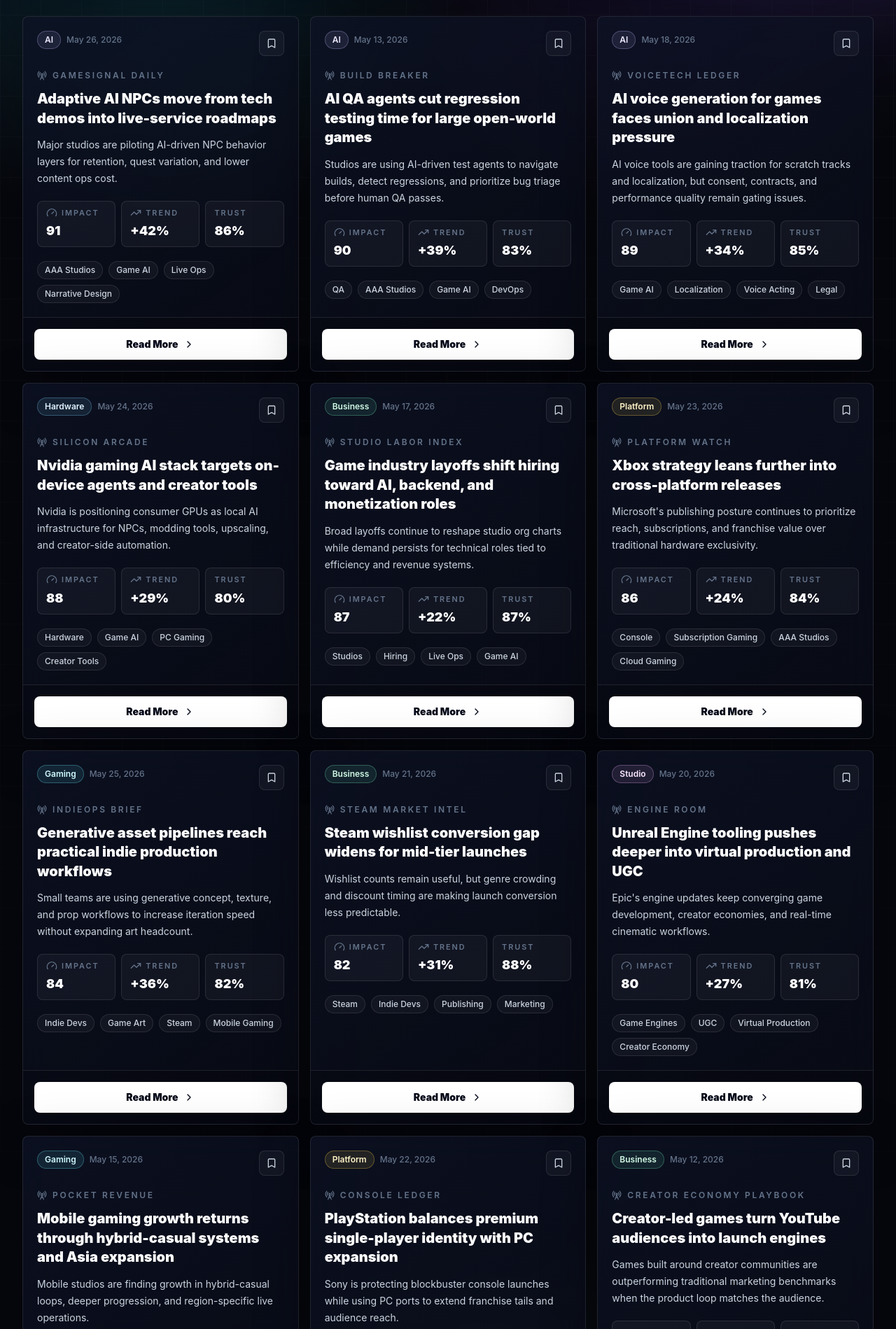
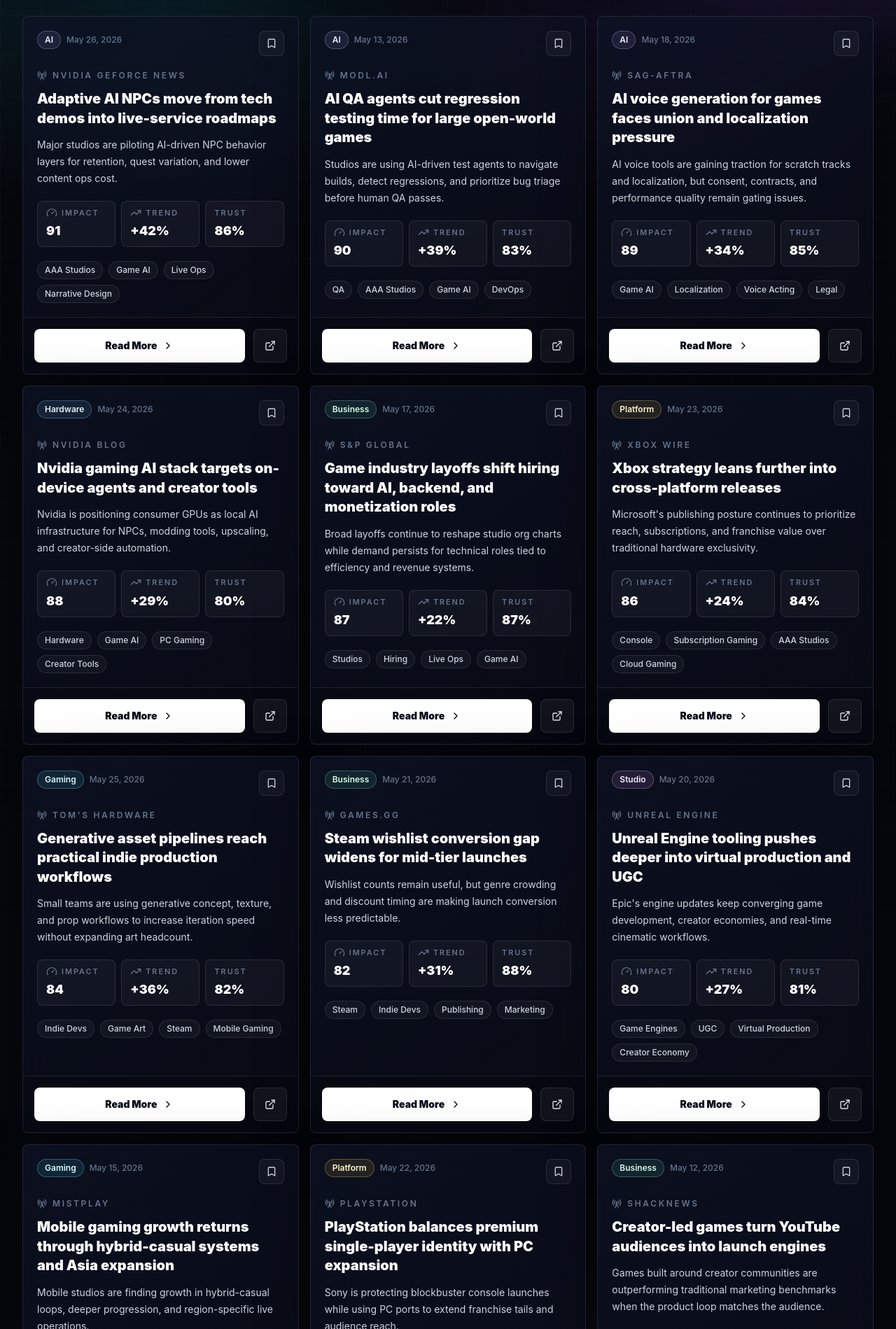
Before and after one commit to ethankim417/LoreEngine, a Next.js app: page / in a window 1280 px wide. Shown: the part 501-2400 px from the top of the page at 70% size. Built offline with nearby package versions, Linux system fonts and the light colour scheme.

Commit message:
Link dashboard articles to real sources

```diff
--- a/app/articles/[slug]/page.tsx
+++ b/app/articles/[slug]/page.tsx
@@ -105,9 +105,11 @@ export default function ArticlePage({ params }: ArticlePageProps) {
               </div>
               <a
                 href={article.sourceUrl}
+                target="_blank"
+                rel="noreferrer"
                 className="mt-7 inline-flex w-full items-center justify-center gap-2 rounded-lg bg-cyan-300 px-4 py-3 text-sm font-black text-slate-950 transition hover:bg-cyan-200"
               >
-                Source Link
+                Open Source
                 <ExternalLink className="h-4 w-4" />
               </a>
             </aside>
--- a/components/ArticleCard.tsx
+++ b/components/ArticleCard.tsx
@@ -3,7 +3,15 @@
 import { useEffect, useState } from "react";
 import type { ReactNode } from "react";
 import Link from "next/link";
-import { Bookmark, BookmarkCheck, ChevronRight, Gauge, RadioTower, TrendingUp } from "lucide-react";
+import {
+  Bookmark,
+  BookmarkCheck,
+  ChevronRight,
+  ExternalLink,
+  Gauge,
+  RadioTower,
+  TrendingUp
+} from "lucide-react";
 import type { Article } from "@/data/articles";
 import { categoryTone, formatDate } from "@/lib/format";
 
@@ -73,7 +81,7 @@ export function ArticleCard({ article }: { article: Article }) {
         </div>
       </div>
 
-      <div className="border-t border-white/10 bg-black/20 p-4">
+      <div className="grid grid-cols-[1fr_auto] gap-3 border-t border-white/10 bg-black/20 p-4">
         <Link
           href={`/articles/${article.slug}`}
           className="inline-flex w-full items-center justify-center gap-2 rounded-lg bg-white px-4 py-3 text-sm font-black text-slate-950 transition hover:bg-cyan-200"
@@ -81,6 +89,16 @@ export function ArticleCard({ article }: { article: Article }) {
           Read More
           <ChevronRight className="h-4 w-4 transition group-hover:translate-x-0.5" />
         </Link>
+        <a
+          href={article.sourceUrl}
+          target="_blank"
+          rel="noreferrer"
+          aria-label={`Open source article from ${article.source}`}
+          title={`Open source article from ${article.source}`}
+          className="grid h-12 w-12 place-items-center rounded-lg border border-white/10 bg-white/[0.05] text-slate-200 transition hover:border-cyan-300/40 hover:bg-cyan-300/10 hover:text-cyan-100"
+        >
+          <ExternalLink className="h-4 w-4" />
+        </a>
       </div>
     </article>
   );
--- a/data/articles.ts
+++ b/data/articles.ts
@@ -42,7 +42,7 @@ export const articles: Article[] = [
     id: "le-001",
     slug: "adaptive-ai-npcs-enter-live-service-roadmaps",
     title: "Adaptive AI NPCs move from tech demos into live-service roadmaps",
-    source: "GameSignal Daily",
+    source: "NVIDIA GeForce News",
     category: "AI",
     tldr:
       "Major studios are piloting AI-driven NPC behavior layers for retention, quest variation, and lower content ops cost.",
@@ -60,13 +60,13 @@ export const articles: Article[] = [
     sectors: ["AAA Studios", "Game AI", "Live Ops", "Narrative Design"],
     companies: ["Ubisoft", "NetEase", "Roblox", "Inworld"],
     publishedAt: "2026-05-26",
-    sourceUrl: "#"
+    sourceUrl: "https://www.nvidia.com/en-eu/geforce/news/nvidia-ace-autonomous-ai-companions-pubg-naraka-bladepoint/"
   },
   {
     id: "le-002",
     slug: "generative-asset-pipelines-reach-indie-production",
     title: "Generative asset pipelines reach practical indie production workflows",
-    source: "IndieOps Brief",
+    source: "Tom's Hardware",
     category: "Gaming",
     tldr:
       "Small teams are using generative concept, texture, and prop workflows to increase iteration speed without expanding art headcount.",
@@ -84,13 +84,13 @@ export const articles: Article[] = [
     sectors: ["Indie Devs", "Game Art", "Steam", "Mobile Gaming"],
     companies: ["Scenario", "Unity Asset Store", "itch.io", "Steam"],
     publishedAt: "2026-05-25",
-    sourceUrl: "#"
+    sourceUrl: "https://www.tomshardware.com/video-games/pc-gaming/1-in-5-steam-games-released-in-2025-use-generative-ai-up-nearly-700-percent-year-on-year-7-818-titles-disclose-genai-asset-usage-7-percent-of-entire-steam-library"
   },
   {
     id: "le-003",
     slug: "nvidia-gaming-ai-stack-targets-on-device-agents",
     title: "Nvidia gaming AI stack targets on-device agents and creator tools",
-    source: "Silicon Arcade",
+    source: "NVIDIA Blog",
     category: "Hardware",
     tldr:
       "Nvidia is positioning consumer GPUs as local AI infrastructure for NPCs, modding tools, upscaling, and creator-side automation.",
@@ -108,13 +108,13 @@ export const articles: Article[] = [
     sectors: ["Hardware", "Game AI", "PC Gaming", "Creator Tools"],
     companies: ["Nvidia", "Microsoft", "Epic Games", "Lenovo"],
     publishedAt: "2026-05-24",
-    sourceUrl: "#"
+    sourceUrl: "https://blogs.nvidia.com/blog/ai-decoded-ace-microservices-digital-humans/"
   },
   {
     id: "le-004",
     slug: "xbox-strategy-leans-further-into-cross-platform-releases",
     title: "Xbox strategy leans further into cross-platform releases",
-    source: "Platform Watch",
+    source: "Xbox Wire",
     category: "Platform",
     tldr:
       "Microsoft's publishing posture continues to prioritize reach, subscriptions, and franchise value over traditional hardware exclusivity.",
@@ -132,13 +132,13 @@ export const articles: Article[] = [
     sectors: ["Console", "Subscription Gaming", "AAA Studios", "Cloud Gaming"],
     companies: ["Microsoft", "Xbox", "Activision Blizzard", "Bethesda"],
     publishedAt: "2026-05-23",
-    sourceUrl: "#"
+    sourceUrl: "https://news.xbox.com/en-us/2024/02/21/new-platforms-new-players-xbox-games-switch-playstation/"
   },
   {
     id: "le-005",
     slug: "playstation-doubles-down-on-premium-single-player-and-pc",
     title: "PlayStation balances premium single-player identity with PC expansion",
-    source: "Console Ledger",
+    source: "PlayStation",
     category: "Platform",
     tldr:
       "Sony is protecting blockbuster console launches while using PC ports to extend franchise tails and audience reach.",
@@ -156,13 +156,13 @@ export const articles: Article[] = [
     sectors: ["Console", "PC Gaming", "AAA Studios", "Publishing"],
     companies: ["Sony", "PlayStation Studios", "Nixxes", "Steam"],
     publishedAt: "2026-05-22",
-    sourceUrl: "#"
+    sourceUrl: "https://www.playstation.com/en-us/games/pc-games/"
   },
   {
     id: "le-006",
     slug: "steam-wishlist-conversion-gap-widens-for-mid-tier-games",
     title: "Steam wishlist conversion gap widens for mid-tier launches",
-    source: "Steam Market Intel",
+    source: "GAMES.GG",
     category: "Business",
     tldr:
       "Wishlist counts remain useful, but genre crowding and discount timing are making launch conversion less predictable.",
@@ -180,13 +180,13 @@ export const articles: Article[] = [
     sectors: ["Steam", "Indie Devs", "Publishing", "Marketing"],
     companies: ["Valve", "Devolver Digital", "Hooded Horse", "tinyBuild"],
     publishedAt: "2026-05-21",
-    sourceUrl: "#"
+    sourceUrl: "https://games.gg/news/what-the-data-says-about-wishlist-conversion/"
   },
   {
     id: "le-007",
     slug: "unreal-engine-tooling-pushes-virtual-production-and-ugc",
     title: "Unreal Engine tooling pushes deeper into virtual production and UGC",
-    source: "Engine Room",
+    source: "Unreal Engine",
     category: "Studio",
     tldr:
       "Epic's engine updates keep converging game development, creator economies, and real-time cinematic workflows.",
@@ -204,13 +204,13 @@ export const articles: Article[] = [
     sectors: ["Game Engines", "UGC", "Virtual Production", "Creator Economy"],
     companies: ["Epic Games", "Fortnite", "LEGO", "Disney"],
     publishedAt: "2026-05-20",
-    sourceUrl: "#"
+    sourceUrl: "https://www.unrealengine.com/en-US/blog/unreal-editor-for-fortnite-is-now-available-in-beta"
   },
   {
     id: "le-008",
     slug: "unity-focuses-on-runtime-performance-and-mobile-monetization",
     title: "Unity focuses on runtime performance and mobile monetization trust",
-    source: "Mobile Dev Monitor",
+    source: "Unity",
     category: "Studio",
     tldr:
       "Unity is emphasizing engine reliability, mobile performance, and monetization clarity to rebuild confidence among developers.",
@@ -228,13 +228,13 @@ export const articles: Article[] = [
     sectors: ["Mobile Gaming", "Game Engines", "Indie Devs", "Ad Monetization"],
     companies: ["Unity", "AppLovin", "ironSource", "Niantic"],
     publishedAt: "2026-05-19",
-    sourceUrl: "#"
+    sourceUrl: "https://unity.com/resources/gaming-report-2025"
   },
   {
     id: "le-009",
     slug: "ai-voice-generation-for-games-faces-union-and-localization-pressure",
     title: "AI voice generation for games faces union and localization pressure",
-    source: "VoiceTech Ledger",
+    source: "SAG-AFTRA",
     category: "AI",
     tldr:
       "AI voice tools are gaining traction for scratch tracks and localization, but consent, contracts, and performance quality remain gating issues.",
@@ -252,13 +252,13 @@ export const articles: Article[] = [
     sectors: ["Game AI", "Localization", "Voice Acting", "Legal"],
     companies: ["SAG-AFTRA", "Replica Studios", "ElevenLabs", "Keywords Studios"],
     publishedAt: "2026-05-18",
-    sourceUrl: "#"
+    sourceUrl: "https://www.sagaftra.org/replica-studios-agreement-digital-voice-replicas"
   },
   {
     id: "le-010",
     slug: "game-industry-layoffs-shift-toward-specialized-hiring",
     title: "Game industry layoffs shift hiring toward AI, backend, and monetization roles",
-    source: "Studio Labor Index",
+    source: "S&P Global",
     category: "Business",
     tldr:
       "Broad layoffs continue to reshape studio org charts while demand persists for technical roles tied to efficiency and revenue systems.",
@@ -276,13 +276,13 @@ export const articles: Article[] = [
     sectors: ["Studios", "Hiring", "Live Ops", "Game AI"],
     companies: ["Electronic Arts", "Riot Games", "Embracer Group", "Take-Two"],
     publishedAt: "2026-05-17",
-    sourceUrl: "#"
+    sourceUrl: "https://www.spglobal.com/market-intelligence/en/news-insights/research/video-game-industry-sheds-jobs-to-protect-margins"
   },
   {
     id: "le-011",
     slug: "esports-viewership-consolidates-around-fewer-premium-events",
     title: "Esports viewership consolidates around fewer premium global events",
-    source: "Arena Metrics",
+    source: "Esports Insider",
     category: "Esports",
     tldr:
       "Top-tier tournaments are holding attention, while smaller leagues face sponsorship pressure and fragmented audiences.",
@@ -300,13 +300,13 @@ export const articles: Article[] = [
     sectors: ["Esports", "Streaming", "Sponsorship", "Creator Economy"],
     companies: ["Riot Games", "Valve", "Twitch", "YouTube"],
     publishedAt: "2026-05-16",
-    sourceUrl: "#"
+    sourceUrl: "https://esportsinsider.com/esports-viewership-analysis-2025/"
   },
   {
     id: "le-012",
     slug: "mobile-gaming-growth-returns-through-hybrid-casual-and-asia",
     title: "Mobile gaming growth returns through hybrid-casual systems and Asia expansion",
-    source: "Pocket Revenue",
+    source: "Mistplay",
     category: "Gaming",
     tldr:
       "Mobile studios are finding growth in hybrid-casual loops, deeper progression, and region-specific live operations.",
@@ -324,13 +324,13 @@ export const articles: Article[] = [
     sectors: ["Mobile Gaming", "Live Ops", "Ad Monetization", "Publishing"],
     companies: ["Tencent", "NetEase", "Scopely", "AppLovin"],
     publishedAt: "2026-05-15",
-    sourceUrl: "#"
+    sourceUrl: "https://business.mistplay.com/resources/mobile-gaming-trends-2025"
   },
   {
     id: "le-013",
     slug: "cloud-gaming-finds-new-role-as-instant-demo-layer",
     title: "Cloud gaming finds new role as an instant demo and trial layer",
-    source: "Access Mode",
+    source: "Xbox Wire",
     category: "Platform",
     tldr:
       "Cloud gaming is gaining practical value as a frictionless trial, marketing, and subscription discovery mechanism.",
@@ -348,13 +348,13 @@ export const articles: Article[] = [
     sectors: ["Cloud Gaming", "Subscriptions", "Storefronts", "Marketing"],
     companies: ["Nvidia GeForce Now", "Xbox Cloud Gaming", "Amazon Luna", "Samsung"],
     publishedAt: "2026-05-14",
-    sourceUrl: "#"
+    sourceUrl: "https://news.xbox.com/en-us/2024/11/20/stream-your-own-game-xbox-cloud-gaming-beta/"
   },
   {
     id: "le-014",
     slug: "ai-qa-agents-cut-regression-testing-time-for-large-games",
     title: "AI QA agents cut regression testing time for large open-world games",
-    source: "Build Breaker",
+    source: "modl.ai",
     category: "AI",
     tldr:
       "Studios are using AI-driven test agents to navigate builds, detect regressions, and prioritize bug triage before human QA passes.",
@@ -372,13 +372,13 @@ export const articles: Article[] = [
     sectors: ["QA", "AAA Studios", "Game AI", "DevOps"],
     companies: ["Keywords Studios", "Modl.ai", "Sony", "Electronic Arts"],
     publishedAt: "2026-05-13",
-    sourceUrl: "#"
+    sourceUrl: "https://modl.ai/state-of-games-qa-report"
   },
   {
     id: "le-015",
     slug: "creator-led-games-turn-youtube-audiences-into-launch-engines",
     title: "Creator-led games turn YouTube audiences into launch engines",
-    source: "Creator Economy Playbook",
+    source: "Shacknews",
     category: "Business",
     tldr:
       "Games built around creator communities are outperforming traditional marketing benchmarks when the product loop matches the audience.",
@@ -396,7 +396,7 @@ export const articles: Article[] = [
     sectors: ["Creator Economy", "Publishing", "YouTube", "Indie Devs"],
     companies: ["YouTube", "Roblox", "Mythical", "Offbrand Games"],
     publishedAt: "2026-05-12",
-    sourceUrl: "#"
+    sourceUrl: "https://www.shacknews.com/article/140160/ludwig-offbrand-games-rivals-2"
   }
 ];
 
```
